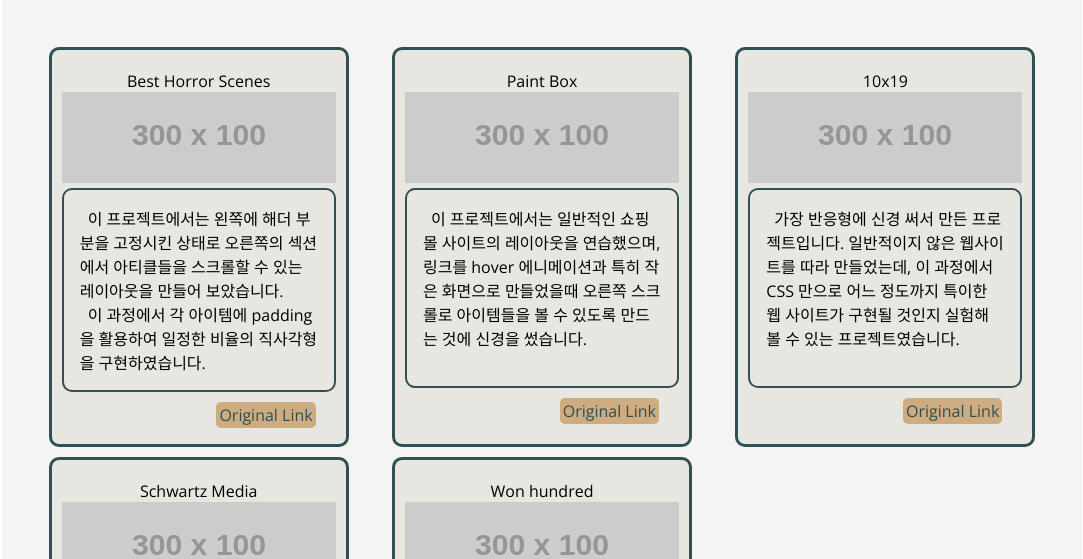
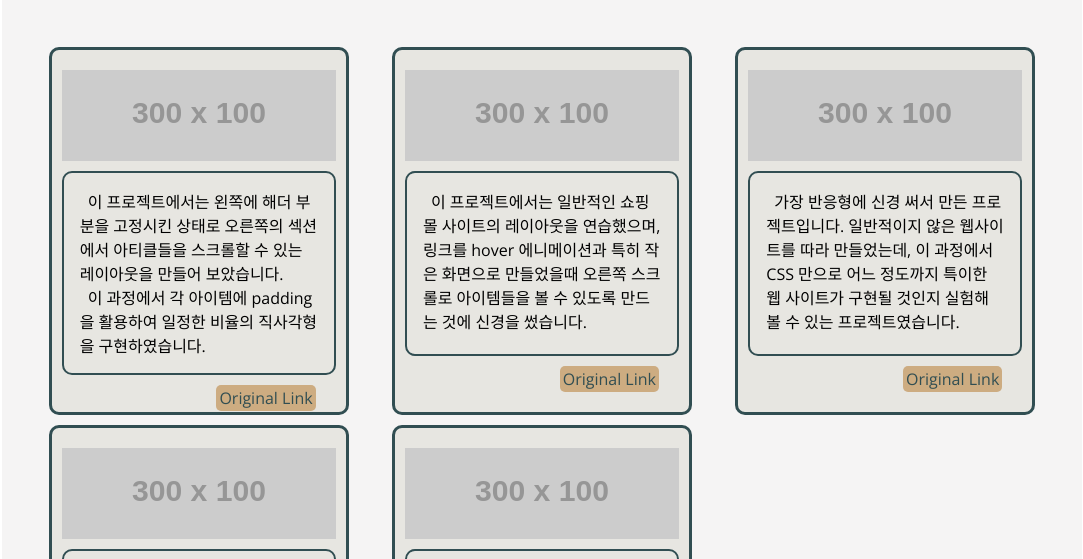
Before and after one commit to Korea-code/webpage-clone, a website: page src/html/index.html in a window 1280 px wide. Shown: the part 241-800 px from the top of the page, without its empty margins (98-1181 px from the left). Drawn offline with nearby package versions, Linux system fonts and the light colour scheme; files that its build step writes are made by us from their sources; placeholder pictures from the web are drawn by us.

Commit message:
change item header style

```diff
--- a/src/html/index.html
+++ b/src/html/index.html
@@ -19,62 +19,62 @@
     </div>
     <div class="content">
       <div class="item">
-        <div class="title">Best Horror Scenes</div>
+
         <a href="./bestHorrorScenes.html" target="_blank"><img src="https://dummyimage.com/300x100/E5473C/ffffff.png&text=Best+Horror+Scenes" alt=""></a>
         <div class='desc'><p>이 프로젝트에서는 왼쪽에 해더 부분을 고정시킨 상태로 오른쪽의 섹션에서 아티클들을 스크롤할 수 있는 레이아웃을 만들어 보았습니다.</p><p> 이 과정에서 각 아이템에 padding을 활용하여 일정한 비율의 직사각형을 구현하였습니다.</p></div>
         <a href="https://besthorrorscenes.com/" target="_blank" class="original-link">Original Link</a>
 
       </div>
       <div class="item">
-        <div class="title">Paint Box</div>
+
         <a href="./paintBox.html" target="_blank"><img src="https://dummyimage.com/300x100/DEE8E9/0f0f0f.png&text=Paint+Box" alt=""></a>
         <div class='desc'><p>이 프로젝트에서는 일반적인 쇼핑몰 사이트의 레이아웃을 연습했으며, 링크를 hover 에니메이션과 특히 작은 화면으로 만들었을때 오른쪽 스크롤로 아이템들을 볼 수 있도록 만드는 것에 신경을 썼습니다.</p></div>
         <a href="https://paint-box.com/" target="_blank" class="original-link">Original Link</a>
       </div>
       <div class="item">
-        <div class="title">10x19</div>
+
         <a href="./10x19.html" target="_blank"><img src="https://dummyimage.com/300x100/B07933/00303f.png&text=10x19" alt=""></a>
         <div class='desc'><p>가장 반응형에 신경 써서 만든 프로젝트입니다. 일반적이지 않은 웹사이트를 따라 만들었는데, 이 과정에서 CSS 만으로 어느 정도까지 특이한 웹 사이트가 구현될 것인지 실험해 볼 수 있는 프로젝트였습니다. </p></div>
         <a href="http://10x19.co/" target="_blank" class="original-link">Original Link</a>
       </div>
       <div class="item">
-        <div class="title">Schwartz Media</div>
+
         <a href="./schwartzmedia.html" target="_blank"><img src="https://dummyimage.com/300x100/0e0e0e/f3f3f3.png&text=Schwartz Media" alt=""></a>
         <div class='desc'><p>반응형으로 제작하면서 휴대폰 레이아웃에서 사진과 글의 순서를 재배치하는 간단한 작업에도 자바스크립트의 빈자리를 느낄 수 있었던 프로젝트입니다. order 요소를 사용하여 제작했지만, 이 때문에 정형화된 웹사이트의 한계를 지닐 수 밖에 없었습니다.</p></div>
         <a href="https://schwartzmedia.com.au/" target="_blank" class="original-link">Original Link</a>
       </div>
       <div class="item">
-        <div class="title">Won hundred</div>
+
         <a href="./wonhundred.html" target="_blank"><img src="https://dummyimage.com/300x100/ffffff/000000.png&text=Won+Hundred" alt=""></a>
         <div class='desc'><p>좀 더 다양한 hover 에니메이션과 다양한 레이아웃을 만들 수 있었던 프로젝트였습니다.</p><p> 헤더에 요소들에 신경을 썼으며, 일반적인 레이아웃에 있어서는 아주 자신감을 가질 수 있었던 프로젝트였습니다.</p></div>
         <a href="https://wonhundred.com/" target="_blank" class="original-link">Original Link</a>
       </div>
       <!-- <div class="item">
-        <div class="title">Title</div>
+
         <a href="#"><img src="https://dummyimage.com/300x100/cae4db/00303f.png&text=Temp+image" alt=""></a>
         <div class='desc'></div>
         <a href="#" class="original-link">Original Link</a>
       </div>
       <div class="item">
-        <div class="title">Title</div>
+
         <a href="#"><img src="https://dummyimage.com/300x100/cae4db/00303f.png&text=Temp+image" alt=""></a>
         <div class='desc'></div>
         <a href="#" class="original-link">Original Link</a>
       </div>
       <div class="item">
-        <div class="title">Title</div>
+
         <a href="#"><img src="https://dummyimage.com/300x100/cae4db/00303f.png&text=Temp+image" alt=""></a>
         <div class='desc'></div>
         <a href="#" class="original-link">Original Link</a>
       </div>
       <div class="item">
-        <div class="title">Title</div>
+
         <a href="#"><img src="https://dummyimage.com/300x100/cae4db/00303f.png&text=Tempaimage" alt=""></a>
         <div class='desc'></div>
         <a href="#" class="original-link">Original Link</a>
       </div>
       <div class="item">
-        <div class="title">Title</div>
+
         <a href="#"><img src="https://dummyimage.com/300x100/cae4db/00303f.png&text=Temp+image" alt=""></a>
         <div class='desc'></div>
         <a href="#" class="original-link">Original Link</a>
--- a/src/scss/styles.scss
+++ b/src/scss/styles.scss
@@ -44,7 +44,7 @@
 .content {
   display: grid;
   grid-template-columns: repeat(auto-fill, 300px);
-  grid-auto-rows: 25em;
+  grid-auto-rows: 23em;
   justify-content: space-around;
   gap: 10px;
 }
@@ -59,6 +59,7 @@
 
   img {
     width: 100%;
+    margin-bottom: 5px;
   }
   .desc {
     height: 15em;
```
